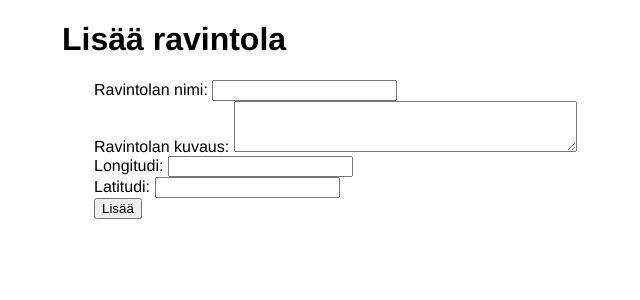
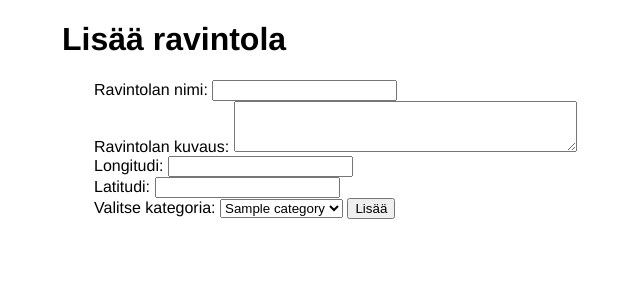
Before and after one commit to nikokurki/restaurant_app, a Flask app: template templates/new.html in a window 1280 px wide. Shown: the top 300 px of the page, without its empty margins (218-858 px from the left). Run offline with Flask 3, Linux system fonts and the light colour scheme; the template is opened without the code that fills it: most values are stand-ins (such as "Sample title", 1, 10 or a date in 2020).

Commit message:
Add files via upload

```diff
--- a/templates/list.html
+++ b/templates/list.html
@@ -10,10 +10,12 @@
 Ravintolan <b>{{ session.restaurant}}</b> arvostelut:
 <br>
 <hr>
-{% for description, open_hours in data %}
+{% for description, open_hours, category in data %}
 {{ description }}
 <br><br>
 Avoinna: {{ open_hours }}
+<br><br>
+<b>{{ category }}</b>
 {% endfor %}
 <hr>
 <br>
--- a/templates/new.html
+++ b/templates/new.html
@@ -14,6 +14,12 @@
     <input type="longitude" name="longitude"><br>
     <label for="Latitude">Latitudi:</label>
     <input type="latitude" name="latitude"><br>
+    <label for="dynamicDropdown">Valitse kategoria:</label>
+    <select id="dynamicDropdown" name="selectedOption">
+      {% for category in categories %}
+        <option value="{{ category }}">{{ category }}</option>
+      {% endfor %}
+    </select>
     <input type="submit" value="Lisää">
 </form>
 </body>
```
